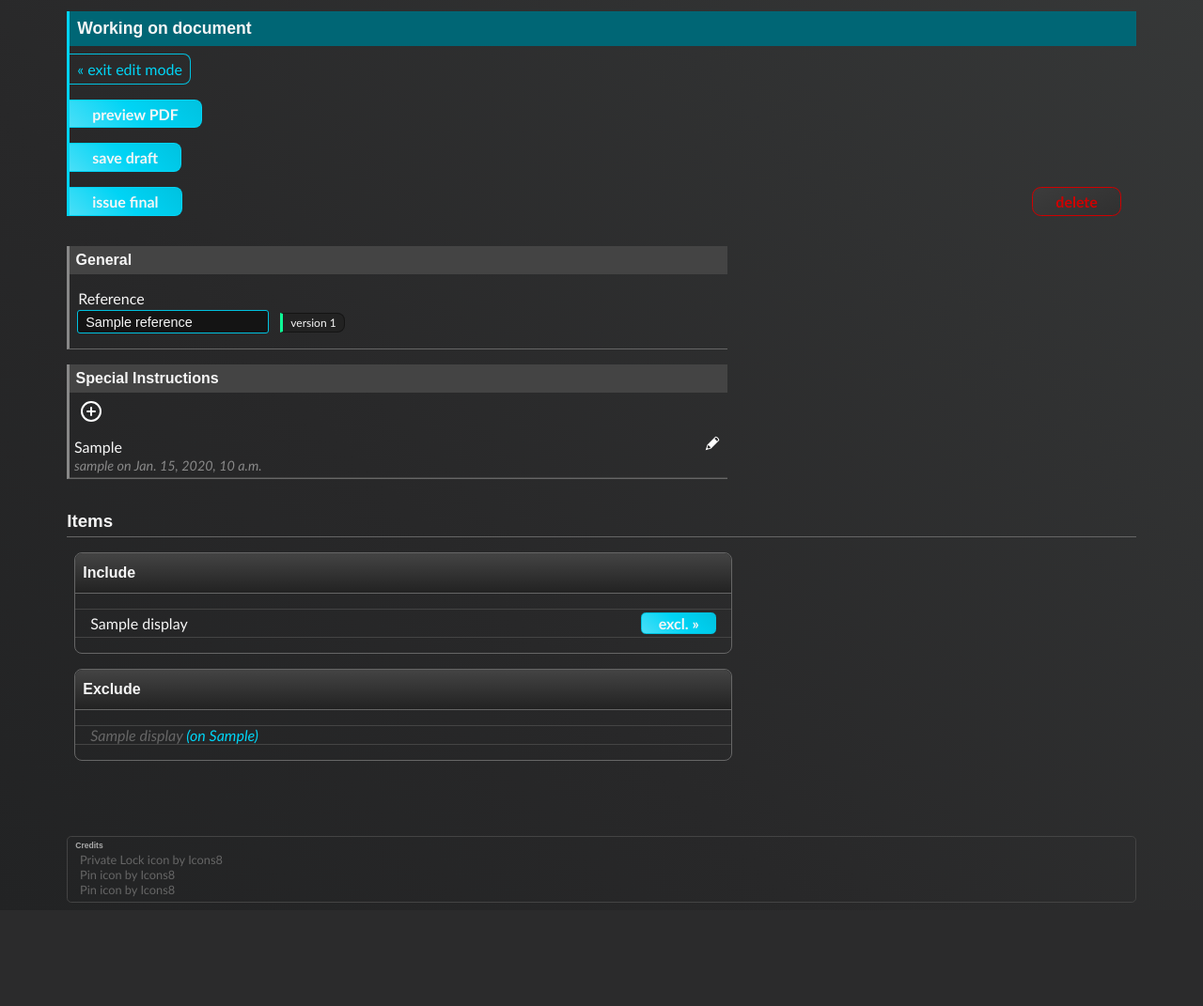
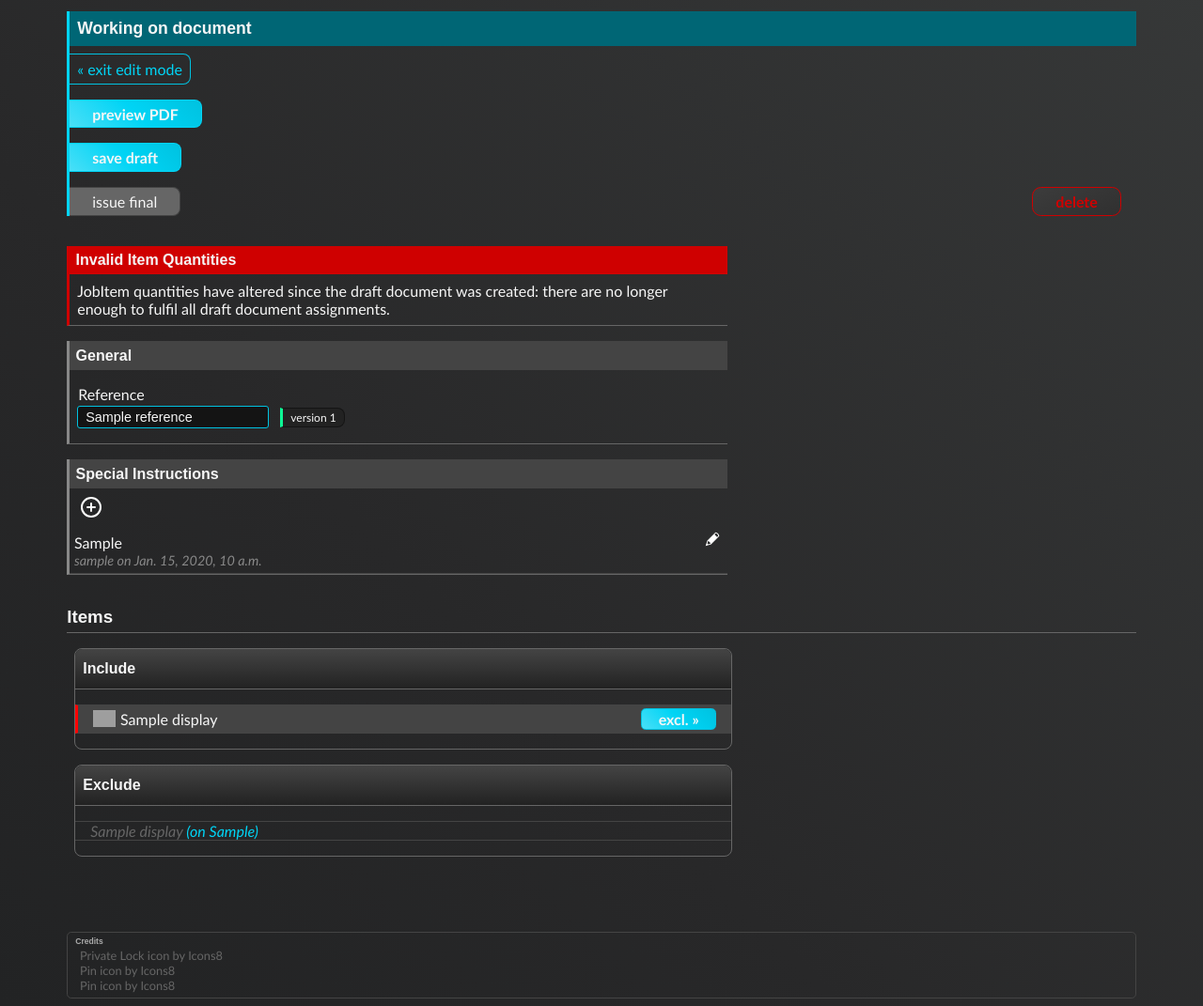
Before and after one commit to Alex-Symonds/Adminas-React, a Django app: template adminas/templates/adminas/document_builder.html in a window 1280 px wide. Shown: the part 206-1277 px from the top of the page at 94% size. Before the commit the page ends 1167 px from the top, so only its background shows below. Run offline with Django 3.2, Linux system fonts and the light colour scheme; tables that the repository leaves empty hold one stand-in row (values such as "Sample post"); the template is opened without the code that fills it: values that come from a table or form of the project are taken from there, most other values are stand-ins (such as "Sample title", 1, 10 or a date in 2020); grey boxes are pictures that could not be loaded.

Commit message:
Invalid document warnings/icons now also displaying on doc main and doc builder pages. Builder correctly removes icon/warnings on save, but excluded list can end up with 'phantom' JobItems.

```diff
--- a/adminas/models.py
+++ b/adminas/models.py
@@ -1538,6 +1538,18 @@ class DocumentVersion(AdminAuditTrail):
         result['url'] = reverse('doc_main', kwargs={'doc_id': self.id})
 
         return result
+
+    def assignment_validity_by_jiid(self):
+        result = {}
+
+        for assignment in DocAssignment.objects.filter(version=self):
+            id_as_str = str(assignment.item.id)
+
+            if not id_as_str in result:
+                result[id_as_str] = assignment.quantity_is_valid()
+
+        return result
+
 
 
     def get_display_data_dict(self):
@@ -1855,8 +1867,9 @@ class DocumentVersion(AdminAuditTrail):
                 this_dict = {}
                 this_dict['id'] = a.pk
                 this_dict['jiid'] = a.item.id
-                this_dict['total_quantity'] = a.max_quantity_excl_self() #a.item.quantity
+                this_dict['max_allowed'] = a.max_quantity_excl_self()
                 this_dict['display'] = a.item.display_str().replace(str(a.item.quantity), str(a.quantity))
+                this_dict['invalid_quantity'] = not a.quantity_is_valid()
                 result.append(this_dict)
             return result
 
--- a/adminas/static/adminas/scripts/document_builder_main.js
+++ b/adminas/static/adminas/scripts/document_builder_main.js
@@ -180,6 +180,13 @@ function update_document_on_server(issue_date){
         } else {
             display_document_response_message(data, document.querySelector('.status-controls'));
             remove_save_warning_ele();
+
+            if ('doc_is_valid' in data){
+                console.log('fetch bit is ok');
+                console.log(data);
+                console.log('-------');
+                clear_validity_warnings(data);
+            }
         }
     })
     .catch(error => {
@@ -237,7 +244,6 @@ function get_assigned_items_as_list(){
             }
         });
     }
-    console.log(assigned_items.length);
     return assigned_items;
 }
 
@@ -515,3 +521,31 @@ function create_no_special_instructions_ele(){
     p.innerHTML = "No special instructions on this document.";
     return p;
 }
+
+// Validity Warnings
+function clear_validity_warnings(data){
+    clear_document_warning(data.doc_is_valid);
+    clear_lineitem_warnings(data.item_is_valid);
+}
+
+// Check if the document is valid now and if so, remove the warning and reactivate the issue button
+function clear_document_warning(is_valid){
+    if(is_valid === true && document.contains(document.getElementById('invalid_document_warning'))){
+        document.getElementById('invalid_document_warning').remove();
+        document.getElementById('document_issue_btn').removeAttribute('disabled');
+    }
+}
+
+// Run through the "included" <li>s, removing the invalid formatting and icon if it's now fixed
+function clear_lineitem_warnings(item_valid_list){
+    const CSS_CLASS_INVALID = 'invalid';
+
+    document.querySelectorAll(`.${CSS_CLASS_INVALID}`).forEach((this_li) => {
+        const jiid = this_li.dataset.jiid;
+        if(jiid in item_valid_list && item_valid_list[jiid] === true){
+            this_li.classList.remove(CSS_CLASS_INVALID);
+            this_li.querySelector('.invalid-icon').remove();
+        }
+    });
+
+}
--- a/adminas/static/adminas/scripts/react-job-page-items.js
+++ b/adminas/static/adminas/scripts/react-job-page-items.js
@@ -546,12 +546,9 @@ function JobItemEditor(props){
     const [productId, setProductId] = React.useState(props.data.product_id);
     const [priceListId, setPriceListId] = React.useState(props.data.price_list_id);
 
-    // const [prevQuantity, setPrevQuantity] = React.useState(null);
-
     const [backendError, setBackendError] = React.useState(null);
 
     function update_quantity(new_qty){
-        // setPrevQuantity(quantity);
         setQuantity(new_qty);
     }
 
--- a/adminas/static/adminas/styles/documents.css
+++ b/adminas/static/adminas/styles/documents.css
@@ -126,6 +126,16 @@
   background: linear-gradient(45deg, #4ADFF7 0%, #00D4F5 50%, #00c2e0 100%);
   color: #F6F6F6;
 }
+.status-controls .filled:disabled {
+  border-color: #444;
+  background: #666;
+  font-weight: normal;
+}
+.status-controls .filled:disabled:hover {
+  border-color: #444;
+  background: #666;
+  color: #F6F6F6;
+}
 .status-controls button.revert-replace {
   background: #141414;
   color: #00D4F5;
@@ -149,6 +159,15 @@
   flex-wrap: wrap;
 }
 
+.edit-document .panel.included-container li {
+  padding-bottom: 0;
+}
+.edit-document .panel.included-container li .invalid-icon {
+  top: 0;
+  width: 1.5rem;
+  height: 1.5rem;
+  margin: 0 0.3rem 0 0;
+}
 .edit-document .document-fields-container {
   padding-bottom: 1rem;
 }
@@ -326,6 +345,19 @@
   margin-top: 0.3rem;
 }
 
+.panel.included-container li {
+  padding-bottom: 0.3rem;
+}
+.panel.included-container li.invalid {
+  border-left: 3px solid red;
+  background: #444;
+}
+.panel.included-container li .invalid-icon {
+  margin-left: 0.3rem;
+  width: 1.2rem;
+  height: 1.2rem;
+  top: 0.3rem;
+}
 .panel.excluded-container ul .display,
 .panel.excluded-container ul .none {
   color: #666;
--- a/adminas/static/adminas/styles/styles.css
+++ b/adminas/static/adminas/styles/styles.css
@@ -281,17 +281,21 @@ nav li a:hover {
 }
 
 .invalid-icon {
+  display: inline-block;
+  width: 1.5rem;
+  height: 1.5rem;
   background-image: url(../images/i-warning.svg);
   background-color: transparent;
   background-repeat: no-repeat;
-  background-size: 24px 24px;
+  background-size: contain;
   background-position: center center;
   position: relative;
-  width: 24px;
-  height: 24px;
-  margin: 2px;
 }
 .invalid-icon span {
+  position: absolute;
+  top: 0;
+  right: 26px;
+  z-index: 3;
   color: transparent;
   text-align: center;
 }
@@ -303,10 +307,6 @@ nav li a:hover {
   border: 1px solid #141414;
   display: block;
   padding: 0.3rem;
-  position: absolute;
-  top: 0;
-  right: 26px;
-  z-index: 3;
 }
 
 .add-button {
--- a/adminas/templates/adminas/document_builder.html
+++ b/adminas/templates/adminas/document_builder.html
@@ -42,8 +42,18 @@
 
         <button id="document_save_btn" class="filled">save draft</button>
         <button id="document_delete_btn" class="button-warning">delete</button>
-        <button id="document_issue_btn" class="filled">issue final</button>
+
+        <button id="document_issue_btn" class="filled" {% if not doc.is_valid %}disabled{% endif %}>issue final</button>
     </section>
+
+    {% if not doc.is_valid %}
+    <section class="subsection warning" id="invalid_document_warning">
+        <h4>Invalid Item Quantities</h4>
+        <p>
+            JobItem quantities have altered since the draft document was created: there are no longer enough to fulfil all draft document assignments.
+        </p>
+    </section>
+    {% endif %}
 
 
     <section class="document-fields-container subsection">
@@ -105,11 +115,12 @@
                 <h4 class="panel-header">Include</h4>
                 <ul id="included">
     {% for inc in included_items %}
-                    <li data-jiid="{{ inc.jiid }}">
+                    <li data-jiid="{{ inc.jiid }}" {% if inc.invalid_quantity %}class="invalid" data-max_allowed="{{ inc.max_allowed }}"{% endif %}>
+                        {% if inc.invalid_quantity %}<span class="invalid-icon"><span>quantity is invalid</span></span>{% endif %}
                         <span class="display">{{ inc.display }}</span>
                         <div class="button-container">
                             <button class="toggle-docitem-btn button-primary">excl. &raquo;</button>
-        {% if inc.total_quantity > 1 %}
+        {% if inc.max_allowed > 1 %}
                             <button class="split-docitem-btn button-primary-hollow">&laquo; split &raquo;</button>
         {% endif %}
                         </div>
@@ -130,7 +141,7 @@
                         </span>
                         <div class="button-container">
                             <button class="toggle-docitem-btn button-primary">&laquo; incl.</button>
-                {% if excl.total_quantity > 1 %}
+                {% if excl.max_allowed > 1 %}
                             <button class="split-docitem-btn button-primary-hollow">&laquo; split &raquo;</button>
                 {% endif %}
                         </div>
--- a/scss/documents.scss
+++ b/scss/documents.scss
@@ -161,7 +161,21 @@
         background: v.$c_accent;
         background: v.$g_button_main;
         color: v.$c_txt_main;
+
+        &:disabled{
+            border-color: v.$c_tone_02;
+            background: v.$c_tone_03;
+            font-weight: normal;
+
+            &:hover{
+                border-color: v.$c_tone_02;
+                background: v.$c_tone_03;
+                color: v.$c_txt_main;
+            }
+        }
     }
+
+
 
     button.revert-replace{
         background: v.$c_tone_00;
@@ -195,6 +209,17 @@
 }
 
 .edit-document{
+    .panel.included-container li{
+        padding-bottom: 0;
+
+        .invalid-icon{
+            top: 0;
+            width: 1.5rem;
+            height: 1.5rem;
+            margin: 0 0.3rem 0 0;
+        }
+    }
+
     .document-fields-container{
         padding-bottom: 1rem;
     }
@@ -419,6 +444,24 @@
 
 
 .panel{
+
+    &.included-container li{
+        padding-bottom: 0.3rem;
+
+        &.invalid{
+            border-left: 3px solid v.$c_warning_bright;
+            background: v.$c_tone_02;
+        }
+
+        .invalid-icon{
+            margin-left: 0.3rem;
+            width: 1.2rem;
+            height: 1.2rem;
+            top: 0.3rem;
+        }
+    }
+
+
     &.excluded-container ul{
         .display,
         .none{
--- a/scss/job.scss
+++ b/scss/job.scss
@@ -258,14 +258,15 @@
 
     li{
         margin-top: 0.3rem;
+        box-sizing: border-box;
 
         a{
             display: flex;
             justify-content: space-between;
-            width: 100%;
+            //width: 100%;
 
             margin: 0;
-            padding: 0 0.6rem 0 0;
+            padding: 0 0.9rem 0 0;
             text-decoration: none;
 
             border-radius: 1rem;
@@ -277,14 +278,6 @@
 
             &:hover{
                 background: v.$c_tone_02;
-            }
-        }
-
-        &.invalid a{
-            background: v.$c_tone_02;
-
-            &:hover{
-                background: v.$c_tone_03;
             }
         }
 
@@ -345,6 +338,7 @@
         &.invalid a{
             border-color: v.$c_warning;
             color: v.$c_txt_warning_g;
+            background: v.$c_tone_02;
 
             .icon{
                 border-color: v.$c_warning;
@@ -352,6 +346,7 @@
 
             &:hover{
                 border-color: v.$c_warning_bright;
+                background: v.$c_tone_03;
 
                 .icon{
                     color: v.$c_txt_warning_g;
@@ -359,6 +354,11 @@
                     border-color: v.$c_warning_bright;
                 }
             }
+
+        }
+
+        .invalid-icon{
+            top: 0.15rem;
         }
 
         .name{
--- a/scss/styles.scss
+++ b/scss/styles.scss
@@ -336,18 +336,23 @@ nav{
 }
 
 .invalid-icon{
+    display: inline-block;
+    width: 1.5rem;
+    height: 1.5rem;
+
     background-image: url(../images/i-warning.svg);
     background-color: transparent;
     background-repeat: no-repeat;
-    background-size: 24px 24px;
+    background-size: contain;
     background-position: center center;
 
     position: relative;
-    width: 24px;
-    height: 24px;
-    margin: 2px;
 
     span{
+        position: absolute;
+        top:0;
+        right:26px;
+        z-index: 3;
         color: transparent;
         text-align: center;
     }
@@ -362,12 +367,6 @@ nav{
 
             display: block;
             padding: 0.3rem;
-            // width: 3rem;
-
-            position: absolute;
-            top:0;
-            right:26px;
-            z-index: 3;
         }
     }
 }
```
Also changed, not shown: adminas/static/adminas/styles/job.css (+7 -8 lines), adminas/templates/adminas/document_main.html (+10 -1 lines), adminas/views.py (+10 -4 lines), 3 other files.
